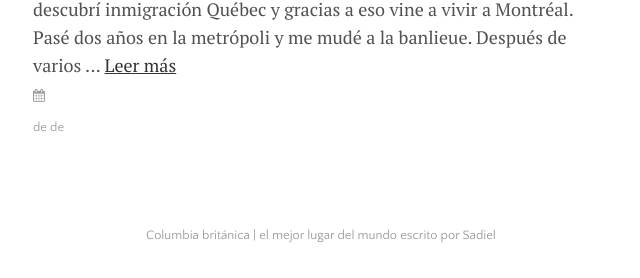
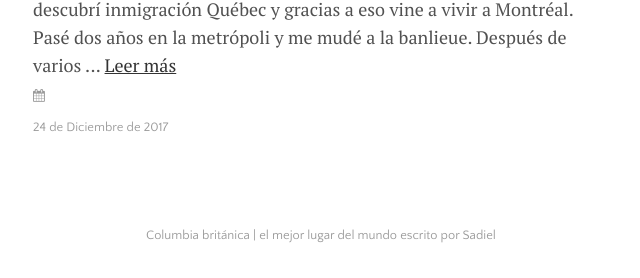
Before and after one commit to sadiel/blog, a Jekyll site: the page built from index.html, in a window 1280 px wide. Shown: the part 649-927 px from the top of the page, without its empty margins (319-959 px from the left). Built offline with Jekyll 4.4.1, drawn with Linux system fonts in a browser that asks for light colours; nearby versions of some CDN libraries; the list of posts is cut into pages by our own code.

Commit message:
Fix date

```diff
--- a/index.html
+++ b/index.html
@@ -16,12 +16,12 @@ title: Home
   <p>
     {{ post.content | strip_html | truncate: 350 }} <a href="{{ site.github.url }}{{ post.url }}">Leer más</a>
     <span class="post-date"><i class="fa fa-calendar" aria-hidden="true"></i> <span class="post-date">
-  {% assign d = page.date | date: "%-d"  %}
+  {% assign d = post.date | date: "%-d"  %}
   {% case d %}
     {% when '1' %} Primero
     {% else %}{{ d }}
   {% endcase %} de
-  {% assign m = page.date | date: "%-m" %}
+  {% assign m = post.date | date: "%-m" %}
   {% case m %}
     {% when '1' %}Enero
     {% when '2' %}Febrero
@@ -36,7 +36,7 @@ title: Home
     {% when '11' %}Noviembre
     {% when '12' %}Diciembre
   {% endcase %} de
-  {{ page.date | date: "%Y" }}
+  {{ post.date | date: "%Y" }}
 </span></span>
   </p>
 </div>
```
